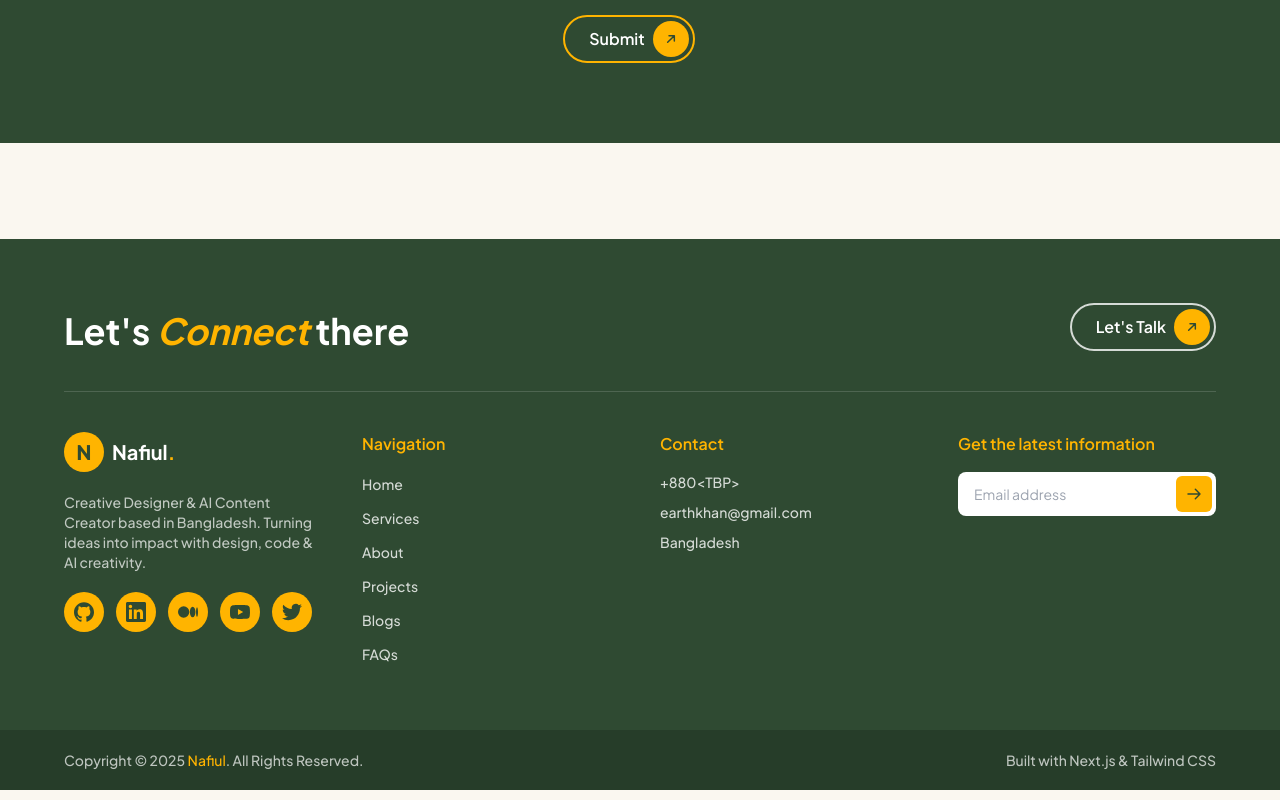
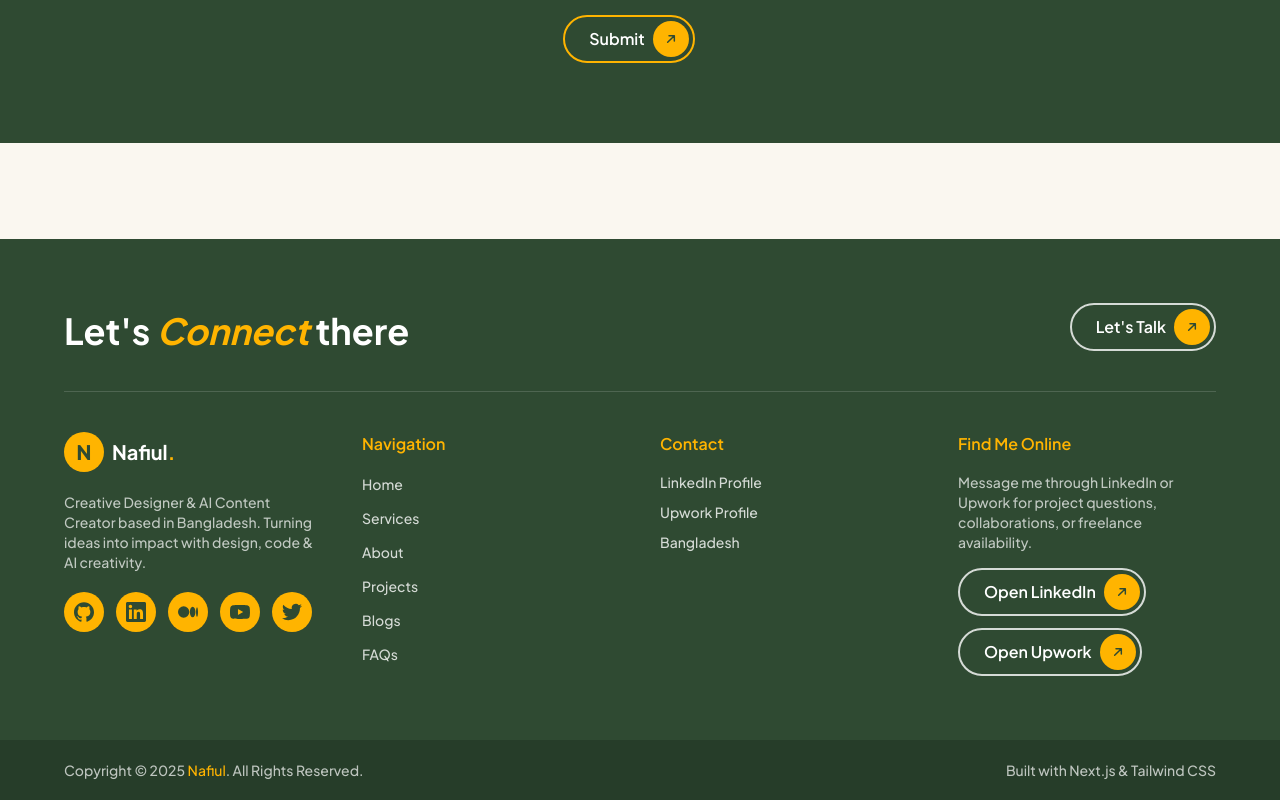
Before and after one commit to nafiul-earth/nk-profile-site1, a Next.js app: page /blogs in a window 1280 px wide. Shown: the part 1688-2488 px from the top of the page. Built offline with nearby package versions, Linux system fonts and the light colour scheme.

Commit message:
Hide direct contact details

```diff
--- a/src/components/ContactForm.js
+++ b/src/components/ContactForm.js
@@ -88,7 +88,7 @@ const ContactForm = ({ onDark = true }) => {
         )}
         {status === 'error' && (
           <p className='text-sm font-semibold text-red-400'>
-            Something went wrong. Email me at {site.email}
+            Something went wrong. Please message me through LinkedIn or Upwork.
           </p>
         )}
       </div>
--- a/src/components/Footer.js
+++ b/src/components/Footer.js
@@ -49,34 +49,25 @@ const Footer = () => {
           <div>
             <h3 className='text-sun font-semibold mb-4'>Contact</h3>
             <ul className='flex flex-col gap-2.5 text-sm font-medium text-white/80'>
-              <li><a href={`tel:${site.phone.replace(/\s/g, '')}`} className='hover:text-sun transition-colors'>{site.phone}</a></li>
-              <li><a href={`mailto:${site.email}`} className='hover:text-sun transition-colors'>{site.email}</a></li>
+              {site.contactLinks.map((link) => (
+                <li key={link.name}>
+                  <a href={link.url} target='_blank' rel='noopener noreferrer' className='hover:text-sun transition-colors'>{link.label}</a>
+                </li>
+              ))}
               <li>{site.location}</li>
             </ul>
           </div>
 
           <div>
-            <h3 className='text-sun font-semibold mb-4'>Get the latest information</h3>
-            <form
-              action={`mailto:${site.email}?subject=Newsletter signup`}
-              method='post'
-              encType='text/plain'
-              className='flex items-center bg-white rounded-lg p-1'
-            >
-              <input
-                type='email'
-                name='email'
-                required
-                placeholder='Email address'
-                className='w-full px-3 py-2 text-sm text-ink outline-none bg-transparent'
-              />
-              <button type='submit' aria-label='Subscribe'
-                className='w-9 h-9 shrink-0 bg-sun rounded-md flex items-center justify-center text-forest'>
-                <svg className='w-4 h-4' viewBox="0 0 24 24" fill="none">
-                  <path d="M3 12h18m-7-7 7 7-7 7" stroke="currentColor" strokeWidth="2.2" strokeLinecap="round" strokeLinejoin="round" />
-                </svg>
-              </button>
-            </form>
+            <h3 className='text-sun font-semibold mb-4'>Find Me Online</h3>
+            <p className='text-sm font-medium text-white/70 mb-4'>
+              Message me through LinkedIn or Upwork for project questions, collaborations, or freelance availability.
+            </p>
+            <div className='flex flex-col items-start gap-3'>
+              {site.contactLinks.map((link) => (
+                <PillButton key={link.name} href={link.url} label={`Open ${link.name}`} onDark external />
+              ))}
+            </div>
           </div>
         </div>
       </div>
--- a/src/components/sections/ContactSection.js
+++ b/src/components/sections/ContactSection.js
@@ -4,8 +4,12 @@ import ContactForm from '../ContactForm'
 import { site } from '@/data/site'
 
 const rows = [
-  { label: site.phone, href: `tel:${site.phone.replace(/\s/g, '')}`, d: 'M6.62 10.79c1.44 2.83 3.76 5.14 6.59 6.59l2.2-2.2c.27-.27.67-.36 1.02-.24 1.12.37 2.33.57 3.57.57.55 0 1 .45 1 1V20c0 .55-.45 1-1 1-9.39 0-17-7.61-17-17 0-.55.45-1 1-1h3.5c.55 0 1 .45 1 1 0 1.25.2 2.45.57 3.57.11.35.03.74-.25 1.02l-2.2 2.2z' },
-  { label: site.email, href: `mailto:${site.email}`, d: 'M20 4H4c-1.1 0-1.99.9-1.99 2L2 18c0 1.1.9 2 2 2h16c1.1 0 2-.9 2-2V6c0-1.1-.9-2-2-2zm0 4-8 5-8-5V6l8 5 8-5v2z' },
+  ...site.contactLinks.map((link) => ({
+    label: link.label,
+    href: link.url,
+    external: true,
+    d: 'M14 3h7v7h-2V6.41l-9.29 9.3-1.42-1.42 9.3-9.29H14V3zM5 5h6v2H7v10h10v-4h2v6H5V5z',
+  })),
   { label: site.location, href: null, d: 'M12 2C8.13 2 5 5.13 5 9c0 5.25 7 13 7 13s7-7.75 7-13c0-3.87-3.13-7-7-7zm0 9.5c-1.38 0-2.5-1.12-2.5-2.5s1.12-2.5 2.5-2.5 2.5 1.12 2.5 2.5-1.12 2.5-2.5 2.5z' },
 ]
 
@@ -15,7 +19,7 @@ const ContactSection = ({ blurb, deep = false }) => {
       <Layout className='py-20 md:py-12'>
         <div className='flex gap-16 lg:flex-col lg:gap-10'>
           <div className='w-2/5 flex flex-col gap-6 lg:w-full'>
-            <SectionHeading eyebrow='Contact Us' title="Let's Talk for" accent='Your Next Projects' onDark />
+            <SectionHeading eyebrow='Contact Me' title="Let's Talk for" accent='Your Next Projects' onDark />
             <p className='-mt-8 text-base font-medium text-white/80'>
               {blurb || 'Have a project in mind? Tell me what you need and your budget — I usually reply within a day.'}
             </p>
@@ -26,7 +30,7 @@ const ContactSection = ({ blurb, deep = false }) => {
                     <svg className='w-5 h-5' viewBox="0 0 24 24" fill="currentColor"><path d={row.d} /></svg>
                   </span>
                   {row.href
-                    ? <a href={row.href} className='text-sm font-medium text-white/90 hover:text-sun transition-colors'>{row.label}</a>
+                    ? <a href={row.href} target={row.external ? '_blank' : undefined} rel={row.external ? 'noopener noreferrer' : undefined} className='text-sm font-medium text-white/90 hover:text-sun transition-colors'>{row.label}</a>
                     : <span className='text-sm font-medium text-white/90'>{row.label}</span>}
                 </li>
               ))}
--- a/src/data/site.js
+++ b/src/data/site.js
@@ -11,11 +11,13 @@ export const site = {
     "For me, design and technology go hand in hand. Whether I'm working on a digital brand, a short film, or a web application, I focus on crafting experiences that are not only beautiful but also impactful and easy to use.",
   ],
   location: 'Bangladesh',
-  email: 'earthkhan@gmail.com',
-  phone: '+880<TBP>',
   cvPath: '/Nafiul Islam CV 2025.pdf',
   // TODO(user): create a free Formspree form and replace this endpoint
   formspreeEndpoint: 'https://formspree.io/f/REPLACE_ME',
+  contactLinks: [
+    { name: 'LinkedIn', label: 'LinkedIn Profile', url: 'https://www.linkedin.com/in/nafiul-khan-608820265' },
+    { name: 'Upwork', label: 'Upwork Profile', url: 'https://www.upwork.com/freelancers/~010379ab94203f3f65?viewMode=1' },
+  ],
   socials: [
     { name: 'GitHub', url: 'https://github.com/nafiul-earth', icon: 'github' },
     { name: 'LinkedIn', url: 'https://www.linkedin.com/in/nafiul-khan-608820265', icon: 'linkedin' },
--- a/src/pages/services.js
+++ b/src/pages/services.js
@@ -30,7 +30,7 @@ const Services = () => {
             <h2 className='text-4xl font-bold sm:text-2xl'>
               Let&apos;s Create an <span className='text-sun italic'>Amazing Project</span> Together!
             </h2>
-            <PillButton href='#contact' label='Contact Us Now' />
+            <PillButton href='#contact' label='Contact Me Now' />
           </div>
         </Layout>
 
--- a/src/pages/services/[slug].js
+++ b/src/pages/services/[slug].js
@@ -87,7 +87,7 @@ const ServiceDetails = ({ service }) => {
             <h2 className='text-4xl font-bold sm:text-2xl'>
               Let&apos;s Create an <span className='text-sun italic'>Amazing Project</span> Together!
             </h2>
-            <PillButton href='#contact' label='Contact Us Now' />
+            <PillButton href='#contact' label='Contact Me Now' />
           </div>
         </Layout>
 
```
